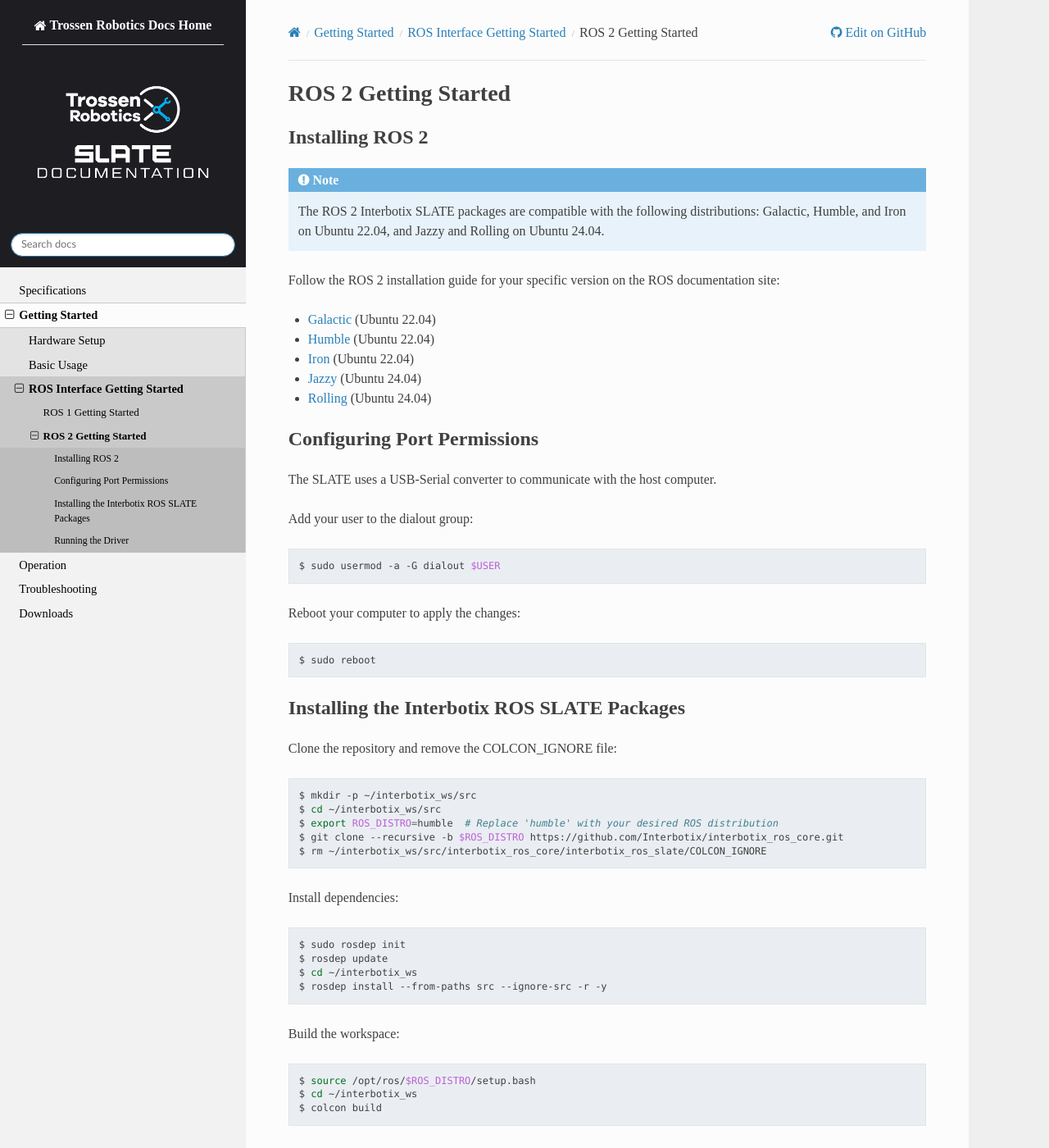
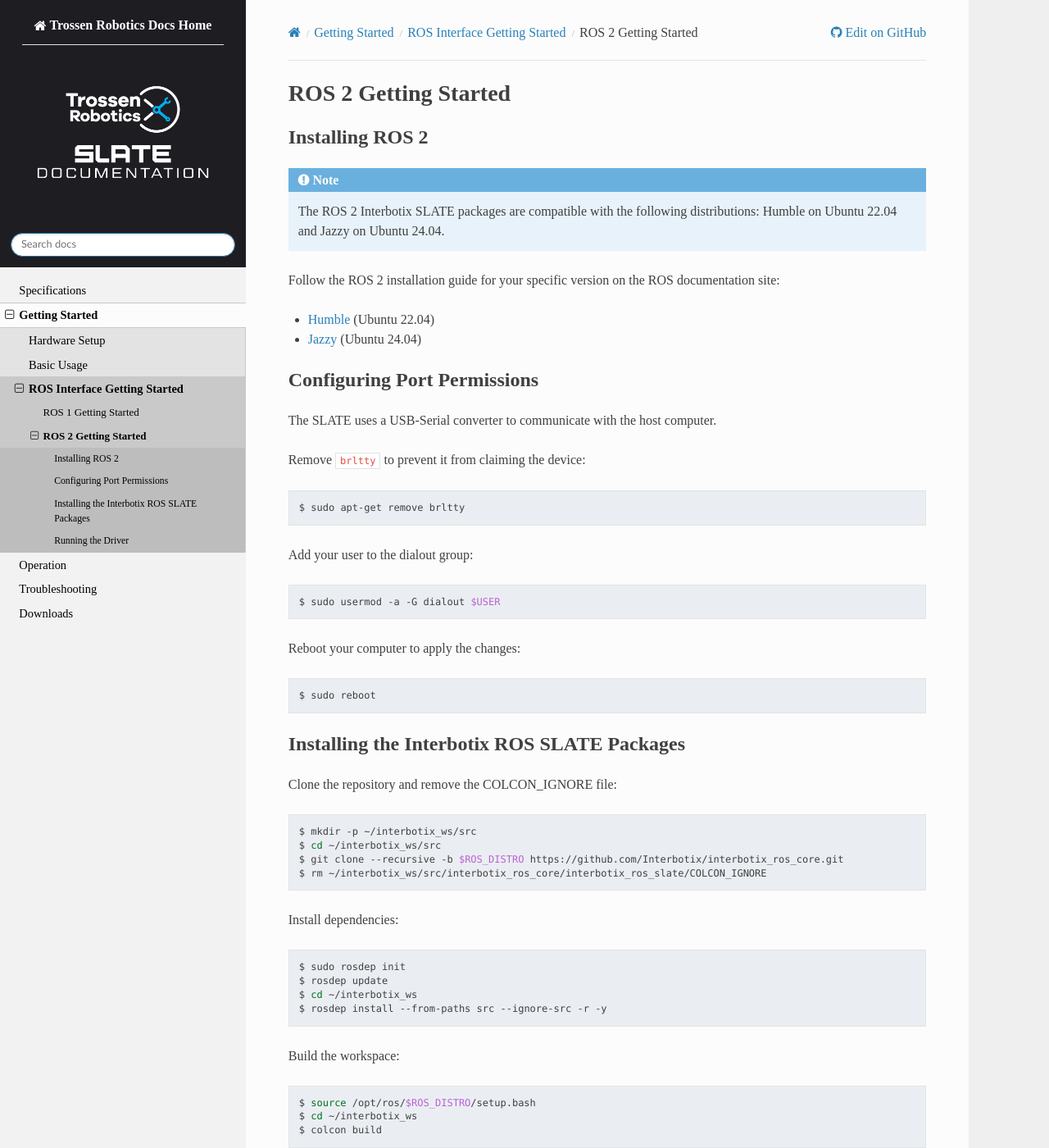
Before and after one commit to TrossenRobotics/slate_docs, a Sphinx documentation site: the page built from docs/getting_started/ros_interface/ros2.rst, in a window 1280 px wide and 1400 px high. Shown: the whole window at 82% size. Built offline with Sphinx 7.4.7 and the Read the Docs theme 3.1.0, drawn with Linux system fonts in a browser that asks for light colours; some web fonts are replaced.

Commit message:
Fixed line wrapping, added warning to velocity commands section, added brltty step.

```diff
--- a/docs/getting_started/ros_interface/ros2.rst
+++ b/docs/getting_started/ros_interface/ros2.rst
@@ -7,26 +7,26 @@
 
 .. note::
 
-  The ROS 2 Interbotix SLATE packages are compatible with the following distributions: Galactic, Humble, and Iron on Ubuntu 22.04, and Jazzy and Rolling on Ubuntu 24.04.
+  The ROS 2 Interbotix SLATE packages are compatible with the following distributions: Humble on Ubuntu 22.04 and Jazzy on Ubuntu 24.04.
 
 Follow the ROS 2 installation guide for your specific version on the ROS documentation site:
 
-- `Galactic`_ (Ubuntu 22.04)
 - `Humble`_ (Ubuntu 22.04)
-- `Iron`_ (Ubuntu 22.04)
 - `Jazzy`_ (Ubuntu 24.04)
-- `Rolling`_ (Ubuntu 24.04)
 
-.. _Galactic: https://docs.ros.org/en/galactic/Installation/Ubuntu-Install-Debians.html
 .. _Humble: https://docs.ros.org/en/humble/Installation/Ubuntu-Install-Debians.html
-.. _Iron: https://docs.ros.org/en/iron/Installation/Ubuntu-Install-Debians.html
 .. _Jazzy: https://docs.ros.org/en/jazzy/Installation/Ubuntu-Install-Debians.html
-.. _Rolling: https://docs.ros.org/en/rolling/Installation/Ubuntu-Install-Debians.html
 
 Configuring Port Permissions
 ============================
 
 The SLATE uses a USB-Serial converter to communicate with the host computer.
+
+Remove ``brltty`` to prevent it from claiming the device:
+
+.. code-block:: bash
+
+  $ sudo apt-get remove brltty
 
 Add your user to the dialout group:
 
@@ -49,7 +49,6 @@
 
   $ mkdir -p ~/interbotix_ws/src
   $ cd ~/interbotix_ws/src
-  $ export ROS_DISTRO=humble  # Replace 'humble' with your desired ROS distribution
   $ git clone --recursive -b $ROS_DISTRO https://github.com/Interbotix/interbotix_ros_core.git
   $ rm ~/interbotix_ws/src/interbotix_ros_core/interbotix_ros_slate/COLCON_IGNORE
 
@@ -73,7 +72,8 @@
 Running the Driver
 ==================
 
-Turn on the SLATE and connect it to your computer via USB. Configure your terminal environment and run the driver:
+Turn on the SLATE and connect it to your computer via USB.
+Configure your terminal environment and run the driver:
 
 .. code-block:: bash
 
@@ -89,4 +89,5 @@
   Initialized base at port: '/dev/ttyUSB0'.
   Base version: 'v1.0.0'.
 
-For more detailed usage of the driver, please refer to :doc:`../../operation/ros_interface/ros2`. See :doc:`../../troubleshooting` for common issues and solutions.
+For more detailed usage of the driver, please refer to :doc:`../../operation/ros_interface/ros2`.
+See :doc:`../../troubleshooting` for common issues and solutions.
```
Also changed, not shown: docs/getting_started/ros_interface/ros1.rst (+10 -2 lines), docs/operation/ros_interface/ros1.rst (+9 -2 lines), docs/operation/ros_interface/ros2.rst (+13 -6 lines).
